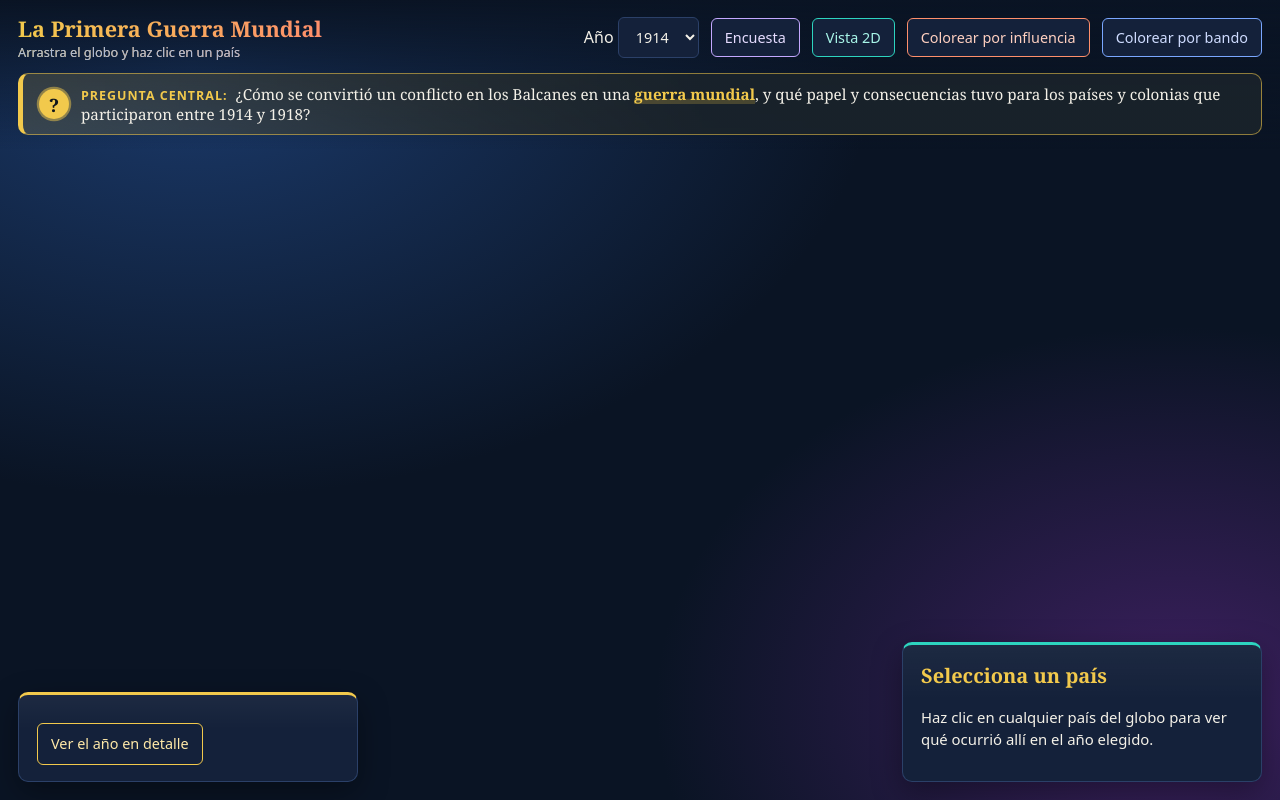
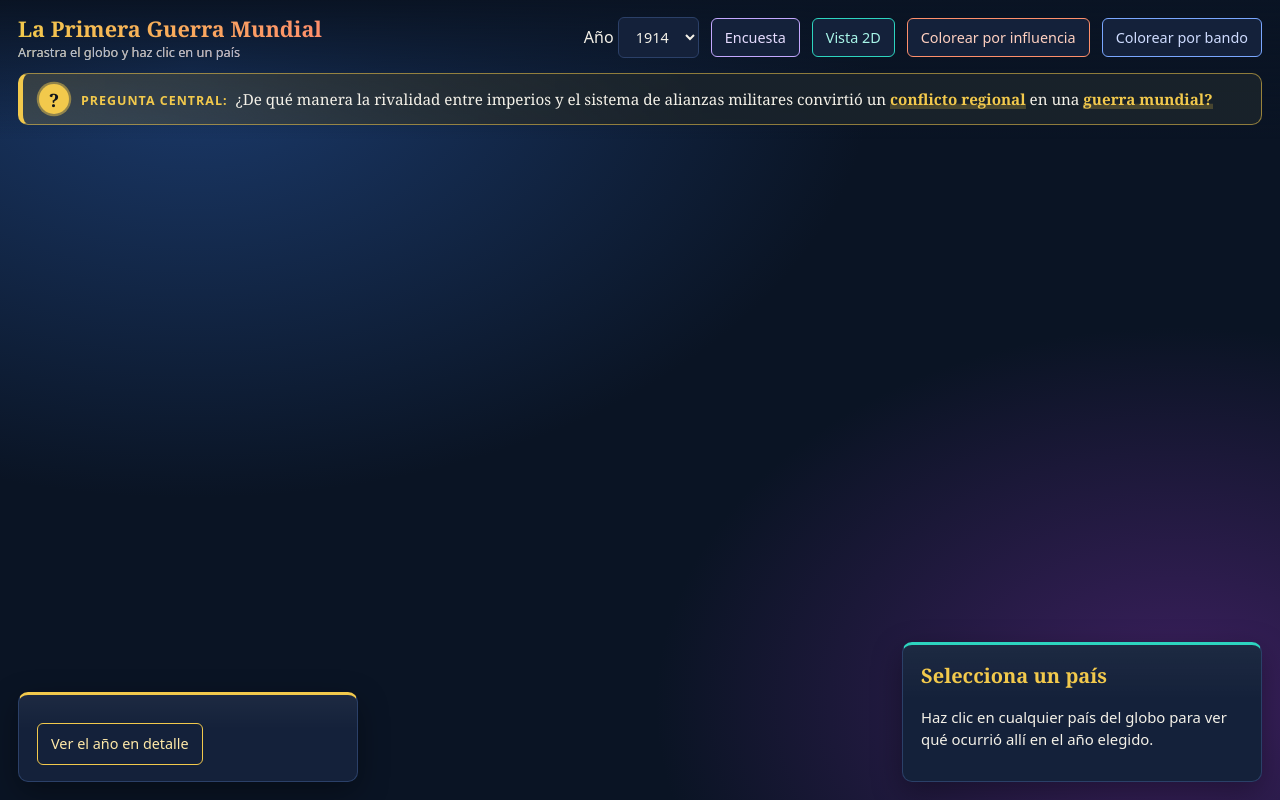
Before and after one commit to historiaoccidente92-lang/1-_Guerra_Mundial, a plain HTML site: page global.html in a window 1280 px wide. Drawn offline with nearby package versions, Linux system fonts and the light colour scheme; a script that the page names is missing.

Commit message:
Update global.html

```diff
--- a/global.html
+++ b/global.html
@@ -21,7 +21,7 @@
   <button id="bando" aria-pressed="false">Colorear por bando</button>
   <div id="pregBtn" class="central">
     <span class="q" aria-hidden="true">?</span>
-    <span class="txt"><b>Pregunta central:</b> ¿Cómo se convirtió un conflicto en los Balcanes en una <mark>guerra mundial</mark>, y qué papel y consecuencias tuvo para los países y colonias que participaron entre 1914 y 1918?</span>
+    <span class="txt"><b>Pregunta central:</b> ¿De qué manera la rivalidad entre imperios y el sistema de alianzas militares convirtió un <mark>conflicto regional</mark> en una <mark>guerra mundial?</mark></span>
   </div>
 </div>
 
```
